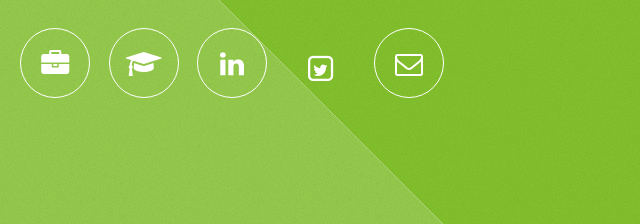
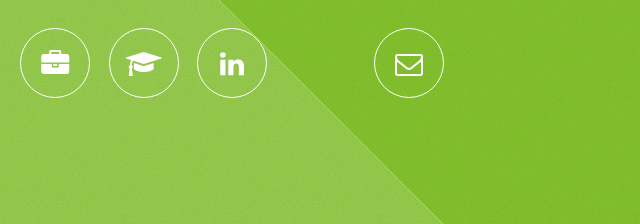
Before and after one commit to swtyree/swtyree.github.io, a plain HTML site: page index.html in a window 1280 px wide. Shown: the part 389-613 px from the top of the page, 410-1050 px from the left. Drawn offline with Linux system fonts and the light colour scheme.

Commit message:
Update index.html

```diff
--- a/index.html
+++ b/index.html
@@ -29,8 +29,10 @@
 								<li><a href="https://research.nvidia.com/users/stephen-tyree" class="icon fa-briefcase"><span class="label">NVIDIA</span></a></li>
 								<li><a href="http://research.engineering.wustl.edu/~tyrees" class="icon fa-mortar-board"><span class="label">Academic Website</span></a></li>
 								<li><a href="https://www.linkedin.com/in/stephen-tyree-73676295" class="icon fa-linkedin"><span class="label">LinkedIn</span></a></li>
-								<li><a href="https://scholar.google.com/citations?hl=en&user=PGZLZFUAAAAJ" class="icon fa-stack"><i class="fa fa-square-o fa-stack-2x"></i>
-  <i class="fa fa-twitter fa-stack-1x"></i><span class="label">LinkedIn</span></a></li>
+								<li><a href="https://scholar.google.com/citations?hl=en&user=PGZLZFUAAAAJ" class="icon fa-stack">
+									<!--<i class="fa fa-square-o fa-stack-2x"></i>-->
+									<!--<i class="fa fa-twitter fa-stack-1x"></i>-->
+									<span class="label">LinkedIn</span></a></li>
 								<li><a href="mailto:swtyree@gmail.com" class="icon fa-envelope-o"><span class="label">Email</span></a></li>
 							</ul>
 						</nav>
```
